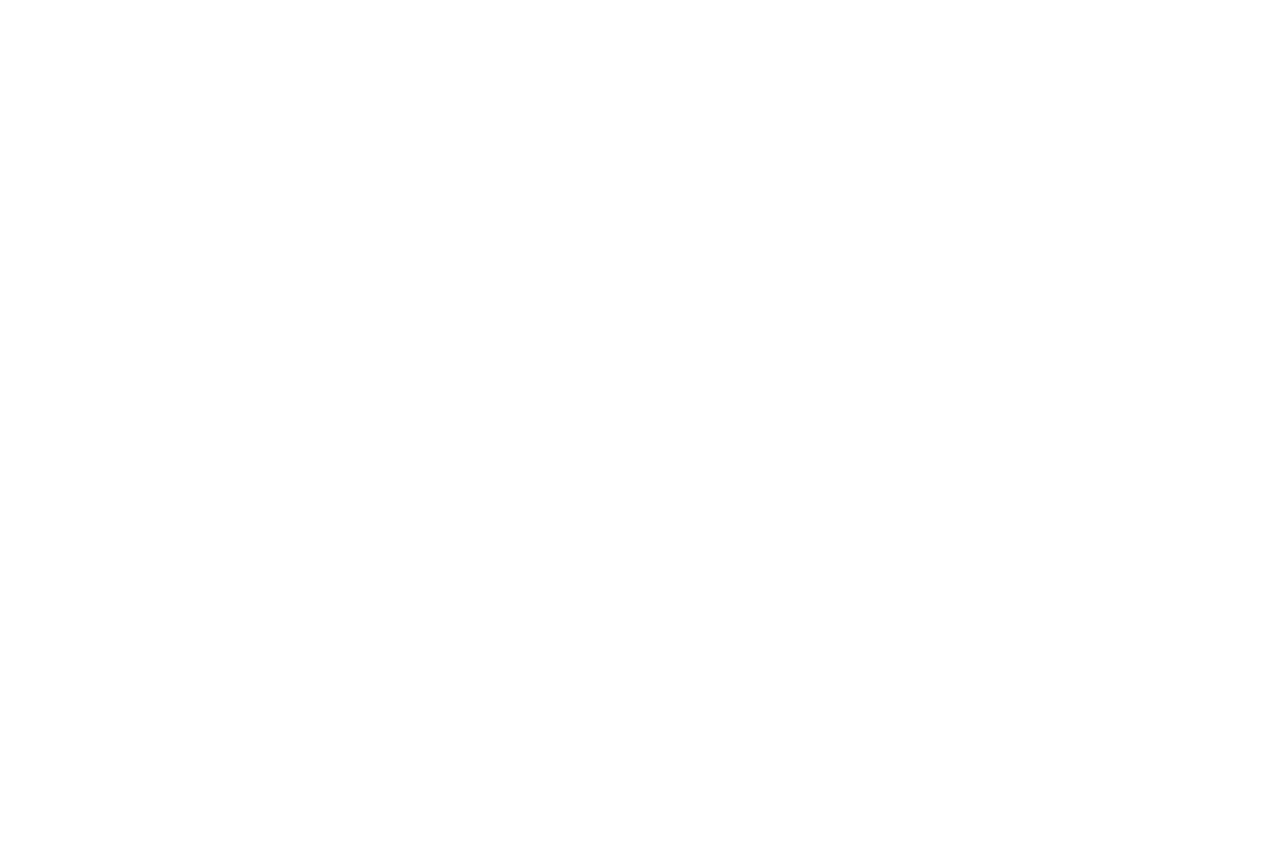
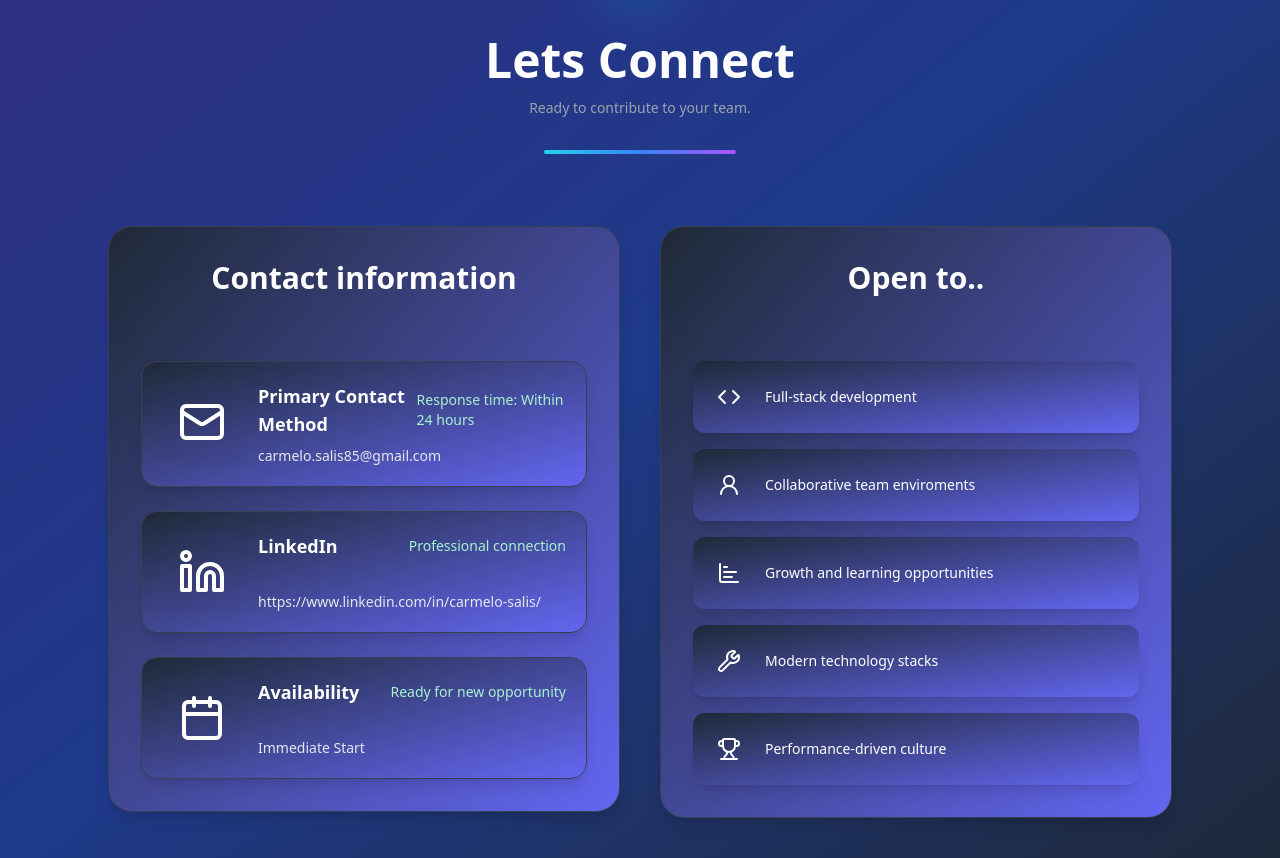
Before and after one commit to Carmelo85S/portfolio1.1, a React (Vite) app: page / in a window 1280 px wide. Shown: the part 7644-8502 px from the top of the page. Before the commit the page ends 7504 px from the top, so only its background shows below. Built offline with nearby package versions, Linux system fonts and the light colour scheme.

Commit message:
connect component

```diff
--- a/src/App.tsx
+++ b/src/App.tsx
@@ -1,5 +1,6 @@
 import About from "./components/about/About"
 import Competences from "./components/competences/Competences"
+import Connect from "./components/connect/Connect"
 import Hero from "./components/hero/Hero"
 import Philosophy from "./components/philosophy/Philosophy"
 import Projects from "./components/Projects/Projects"
@@ -12,6 +13,7 @@ const App = () => {
       <Competences />
       <Philosophy />
       <Projects />
+      <Connect />
     </div>
   )
 }
--- /dev/null
+++ b/src/components/connect/Connect.tsx
@@ -0,0 +1,24 @@
+import { MousePointerClick } from 'lucide-react'
+import Heading from '../ui/Heading'
+import Underline from '../ui/Underline'
+import ConnectList from './ConnectList'
+import OpportunityList from './OpportunityList'
+
+const Connect = () => {
+
+  return (
+    <section className="min-h-screen flex flex-col items-center bg-gradient-to-br from-indigo-900 via-blue-900 to-slate-800 p-6 sm:p-10 overflow-hidden">
+      <div className="p-6 bg-gradient-to-r from-cyan-500/20 to-blue-600/20 backdrop-blur-xl rounded-3xl border border-cyan-400/30 shadow-2xl shadow-cyan-500/20 mb-8">
+        <MousePointerClick className="w-12 h-12 text-cyan-300"/>
+      </div>
+      <Heading title={'Lets Connect'} subtitle='Ready to contribute to your team.'/>
+      <Underline />
+      <section className="max-w-7xl grid grid-cols-1 lg:grid-cols-2 gap-10 mt-12 items-stretch">
+        <ConnectList />
+        <OpportunityList />
+      </section>
+    </section>
+  )
+}
+
+export default Connect
--- /dev/null
+++ b/src/components/connect/ConnectCard.tsx
@@ -0,0 +1,40 @@
+import type { LucideIcon } from "lucide-react";
+
+export type ContactCardsProps = {
+  icon: LucideIcon;
+  title: string;
+  description: string;
+  extra?: string
+};
+
+const ConnectCard = ({
+  icon: Icon,
+  title,
+  description,
+  extra
+}: ContactCardsProps) => {
+  return (
+    <section className="w-full flex flex-col justify-between p-5 rounded-2xl border border-gray-700 bg-gradient-to-br from-gray-800 to-indigo-500 shadow-lg hover:shadow-emerald-500/40 transition-all duration-300 group hover:scale-[1.02]">
+      <div className="flex flex-col sm:flex-row gap-4">
+        <div className="flex-shrink-0 p-4 rounded-xl backdrop-blur-md group-hover:scale-110 transform transition-transform duration-300">
+          <Icon className="w-12 h-12 text-white" />
+        </div>
+
+        <div className="flex flex-col justify-between flex-1">
+          <div className="flex flex-col sm:flex-row sm:items-center sm:justify-between mb-2">
+            <h3 className="text-lg font-semibold text-white group-hover:text-emerald-300 transition-colors duration-300">
+              {title}
+            </h3>
+            {extra && (
+              <p className="text-sm text-emerald-200">{extra}</p>
+            )}
+          </div>
+          <p className="text-gray-200 text-sm">{description}</p>
+        </div>
+      </div>
+    </section>
+  );
+};
+
+
+export default ConnectCard;
--- /dev/null
+++ b/src/components/connect/ConnectData.ts
@@ -0,0 +1,22 @@
+import { Mail, LinkedinIcon, Calendar } from 'lucide-react';
+
+export const contact = [
+  {
+    icon: Mail,
+    title: "Primary Contact Method",
+    description: "carmelo.salis85@gmail.com",
+    extra: "Response time: Within 24 hours",
+  },
+  {
+    icon: LinkedinIcon,
+    title: "LinkedIn",
+    description: "https://www.linkedin.com/in/carmelo-salis/",
+    extra: "Professional connection",
+  },
+  {
+    icon: Calendar,
+    title: "Availability",
+    description: "Immediate Start",
+    extra: "Ready for new opportunity",
+  },
+];
--- /dev/null
+++ b/src/components/connect/ConnectList.tsx
@@ -0,0 +1,24 @@
+import Heading from '../ui/Heading';
+import ConnectCard from './ConnectCard';
+import { contact } from './ConnectData';
+
+const ConnectList = () => {
+  return (
+    <div className="flex flex-col w-full max-w-lg bg-gradient-to-br from-gray-800 to-indigo-500 rounded-3xl border border-gray-700 shadow-lg p-6 sm:p-8 h-fit">
+      <Heading title="Contact information" size="md" />
+      <div className="flex flex-col mt-6 space-y-6">
+        {contact.map((item, index) => (
+          <ConnectCard
+            key={index}
+            icon={item.icon}
+            title={item.title}
+            description={item.description}
+            extra={item.extra}
+          />
+        ))}
+      </div>
+    </div>
+  );
+};
+
+export default ConnectList;
--- /dev/null
+++ b/src/components/connect/OpportunityData.ts
@@ -0,0 +1,29 @@
+import { User2, ChartBar, Wrench, Code, Trophy } from 'lucide-react';
+
+export const Offer = [
+  {
+    icon: Code,
+    title: "Full-stack development",
+    bgColor: "bg-emerald-500/30"
+  },
+  {
+    icon: User2,
+    title: "Collaborative team enviroments",
+    bgColor: "bg-emerald-500/30"
+  },
+  {
+    icon: ChartBar,
+    title: "Growth and learning opportunities",
+    bgColor: "bg-emerald-500/30"
+  },
+  {
+    icon: Wrench,
+    title: "Modern technology stacks",
+    bgColor: "bg-emerald-500/30"
+  },
+  {
+    icon: Trophy,
+    title: "Performance-driven culture",
+    bgColor: "bg-emerald-500/30"
+  }
+];
--- /dev/null
+++ b/src/components/connect/OpportunityItem.tsx
@@ -0,0 +1,19 @@
+import type { LucideIcon } from 'lucide-react';
+
+type OpportunityItemProps = {
+  icon: LucideIcon;
+  title: string
+};
+
+const OpportunityItem = ({ icon: Icon, title }: OpportunityItemProps) => {
+  return (
+    <div className="flex items-center gap-4 p-4 rounded-xl bg-gradient-to-br from-gray-800 to-indigo-500 shadow-lg hover:shadow-emerald-500/40 transition-all duration-300 group hover:scale-[1.02]">
+      <div className="p-2 rounded-full">
+        <Icon className="w-6 h-6 text-white" />
+      </div>
+      <p className="text-white text-sm font-medium">{title}</p>
+    </div>
+  );
+};
+
+export default OpportunityItem;
--- /dev/null
+++ b/src/components/connect/OpportunityList.tsx
@@ -0,0 +1,22 @@
+import Heading from '../ui/Heading';
+import { Offer } from './OpportunityData';
+import OpportunityItem from './OpportunityItem';
+
+const OpportunityList = () => {
+  return (
+    <div className="flex flex-col w-full max-w-lg bg-gradient-to-br from-gray-800 to-indigo-500 rounded-3xl border border-gray-700 shadow-lg p-6 sm:p-8 h-fit">
+      <Heading title="Open to.." size="md" />
+      <div className="flex flex-col mt-6 space-y-4">
+        {Offer.map((item, index) => (
+          <OpportunityItem
+            key={index}
+            icon={item.icon}
+            title={item.title}
+          />
+        ))}
+      </div>
+    </div>
+  );
+};
+
+export default OpportunityList;
```
